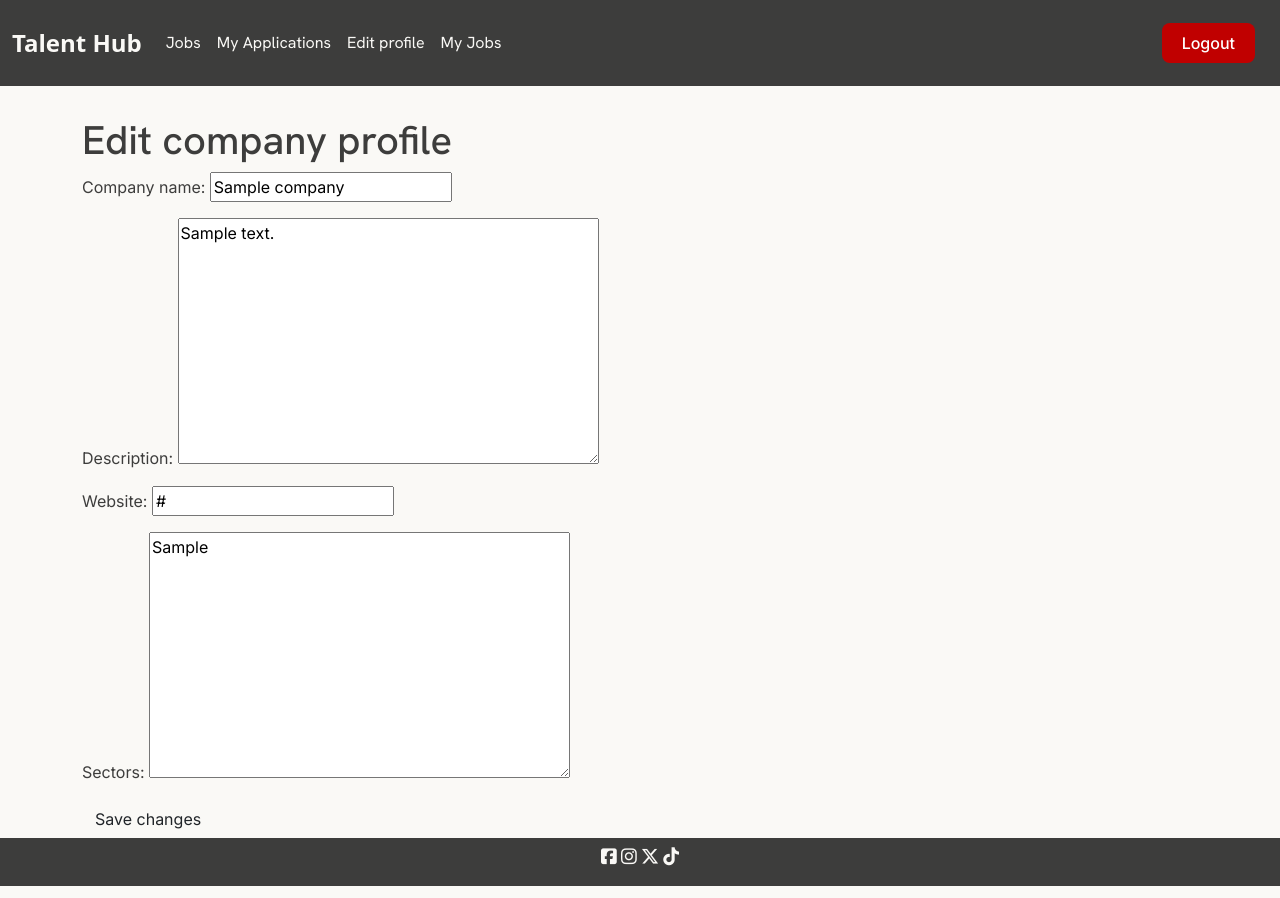
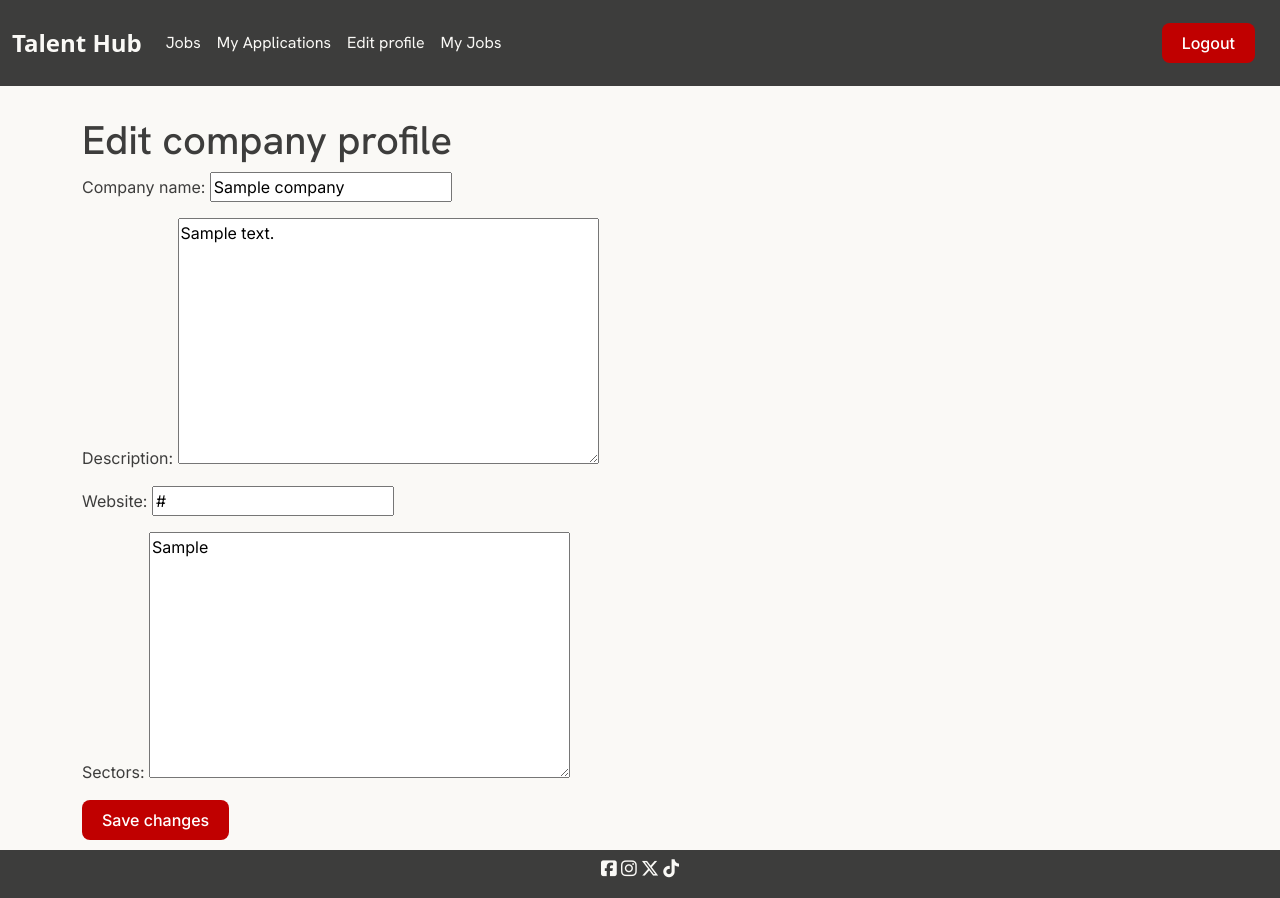
Before and after one commit to mturner1158/talent-hub, a Django app: page /companies/profile/edit/ in a window 1280 px wide. Run offline with Django 5.2, Linux system fonts and the light colour scheme; a user stored in the database is signed in; tables that the repository leaves empty hold one stand-in row (values such as "Sample post"); some libraries are stand-ins or nearby versions.

Commit message:
styling changes

```diff
--- a/applications/templates/applications/my_applications.html
+++ b/applications/templates/applications/my_applications.html
@@ -2,7 +2,7 @@
 {% load humanize %}
 {% block content %}
 
-<div class="container mt-3">
+<div class="container">
     <h1>My Applications</h1>
 
     {% if applications %}
--- a/applications/templates/applications/review_applications.html
+++ b/applications/templates/applications/review_applications.html
@@ -36,7 +36,7 @@
                         </form>
                     </td>
                     <td>
-                        <button type="button" class="btn btn-sm btn-outline-secondary" data-bs-toggle="modal"
+                        <button type="button" class="btn btn-sm login-btn" data-bs-toggle="modal"
                             data-bs-target="#profileModal{{ application.pk }}">
                             See more
                         </button>
--- a/candidates/templates/candidates/edit_profile.html
+++ b/candidates/templates/candidates/edit_profile.html
@@ -7,7 +7,7 @@
     <form method="post">
         {% csrf_token %}
         {{ form.as_p }}
-        <button type="submit" class="btn btn-login">Save changes</button>
+        <button type="submit" class="btn login-btn edit-profile-btn">Save changes</button>
     </form>
 </div>
 
--- a/companies/templates/companies/dashboard.html
+++ b/companies/templates/companies/dashboard.html
@@ -3,7 +3,7 @@
 
 
 
-<div class="container mt-3">
+<div class="container">
     <div class="d-flex justify-content-between align-items-center flex-wrap">
         <h1>My jobs</h1>
         <a href="{% url 'edit_profile' %}" class="btn btn-outline-secondary">Edit profile</a>
--- a/companies/templates/companies/edit_profile.html
+++ b/companies/templates/companies/edit_profile.html
@@ -6,7 +6,7 @@
     <form method="post">
         {% csrf_token %}
         {{ form.as_p }}
-        <button type="submit" class="btn btn-login">Save changes</button>
+        <button type="submit" class="btn login-btn edit-profile-btn">Save changes</button>
     </form>
 </div>
 
--- a/jobs/templates/jobs/job_form.html
+++ b/jobs/templates/jobs/job_form.html
@@ -6,7 +6,7 @@
     <form method="post">
         {% csrf_token %}
         {{ form.as_p }}
-        <button type="submit" class="btn login-btn">Post job</button>
+        <button type="submit" class="btn login-btn edit-profile-btn">Post job</button>
     </form>
 </div>
 
--- a/jobs/templates/jobs/job_list.html
+++ b/jobs/templates/jobs/job_list.html
@@ -3,7 +3,7 @@
 
 {% block content %}
 
-<div class="col-12 mt-3 left">
+<div class="col-12 left">
     <h1>Find your dream job!</h1>
     <p>Use the tiles below to search and browse roles and select the arrows for more details</p>
 
--- a/static/css/style.css
+++ b/static/css/style.css
@@ -108,6 +108,12 @@ nav {
     margin: 20px auto 0;
 }
 
+/* candidate profile styling */
+
+.edit-profile-btn {
+    margin-bottom: 10px;
+}
+
 /* footer styles */
 
 #footer {
```
